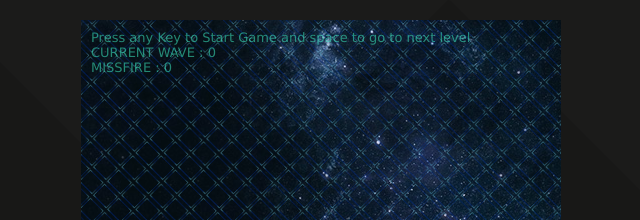
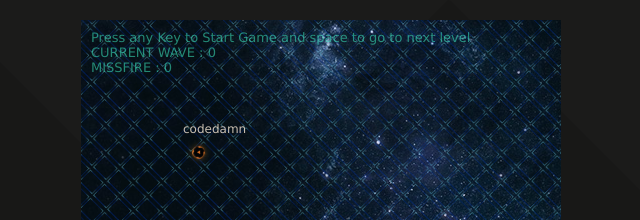
Before and after one commit to developer-karan-arora/demo-space-new, a React (Vite) app: page / in a window 1280 px wide. Shown: the top 220 px of the page, without its empty margins (319-959 px from the left). Built offline with nearby package versions, Linux system fonts and the light colour scheme.

Commit message:
added demo enemy

```diff
--- a/src/App.jsx
+++ b/src/App.jsx
@@ -6,7 +6,9 @@
   // using states
   let [missfire, setMissfire] = useState(0);
   let [currentWave, setCurrentWave] = useState(0);
-
+  let [emenyDetailedArray, setEmenyDetailedArray] = useState([
+    { x: 100, y: 100, text: "codedamn" },
+  ]);
 
   return (
     <div className="game-bg">
@@ -18,6 +20,30 @@
             <p>{"CURRENT WAVE : " + currentWave}</p>
             <p>{"MISSFIRE : " + missfire}</p>
           </div>
+          {emenyDetailedArray.map((enemy, enemyIndex) => {
+            let toShow = false;
+            let enemyText = enemy.text;
+            let enemy_x = enemy.x;
+            let enemy_y = enemy.y;
+            let enemyPositionCSS = {
+              top: `${enemy_y}px`,
+              left: `${enemy_x}px`,
+            };
+
+            if (enemyText.length > 0) toShow = true; // if ememy then toShow
+            return (
+              toShow && (
+                <span
+                  className="enemy-mine" // enemy stylling
+                  key={enemyIndex} // to prevent key error
+                  style={enemyPositionCSS} // css change every frame
+                >
+                  <p>{enemyText}</p>
+                  <div className="rotate mine-img"></div>
+                </span>
+              )
+            );
+          })}
           <div className="red-lane"></div>
           <div className="player"></div>
         </div>
--- a/src/Game.css
+++ b/src/Game.css
@@ -3,6 +3,8 @@
   width: 100vw;
   background-image: url("./assets/page.png");
 }
+
+/* GAME AREA */
 .game {
   padding-top: 20px;
   display: flex;
@@ -18,6 +20,8 @@
   overflow: hidden;
   position: relative;
 }
+
+/* GAME GRID ANIMATION */
 .game-grid-animation {
   position: absolute;
   height: 1720px;
@@ -43,6 +47,8 @@
     background-position: 100% 100%;
   }
 }
+
+/* TEXT UI */
 .data-container {
   position: absolute;
   opacity: 0.5;
@@ -50,6 +56,8 @@
   color: #40ffd1;
   font-size: 13px;
 }
+
+/* LANE */
 .red-lane {
   top: 670px;
   width: 480px;
@@ -58,6 +66,8 @@
   background-color: rgb(233, 40, 40);
   box-shadow: 0px 0px 8px red;
 }
+
+/* PLAYER */
 .player {
   top: 680px;
   left: 240px;
@@ -67,3 +77,32 @@
   transform: rotate(180deg) translate(50%, 0);
   background-image: url(./assets/ship.png);
 }
+
+/* ENEMY */
+.enemy-mine {
+  position: absolute;
+  padding: 0px 0px;
+  color: antiquewhite;
+  opacity: 0.8;
+  padding: 2px;
+  font-size: 12px;
+}
+.mine-img {
+  background-repeat: no-repeat;
+  height: 32px;
+  width: 32px;
+  transform: rotate(0deg) translate(50%, 0);
+  background-image: url(./assets/mine.png);
+}
+.rotate {
+  animation: rotateAnimation 2s linear infinite;
+  transform: rotate(0deg);
+}
+@keyframes rotateAnimation {
+  0% {
+    transform: rotate(0deg);
+  }
+  100% {
+    transform: rotate(360deg);
+  }
+}
```
